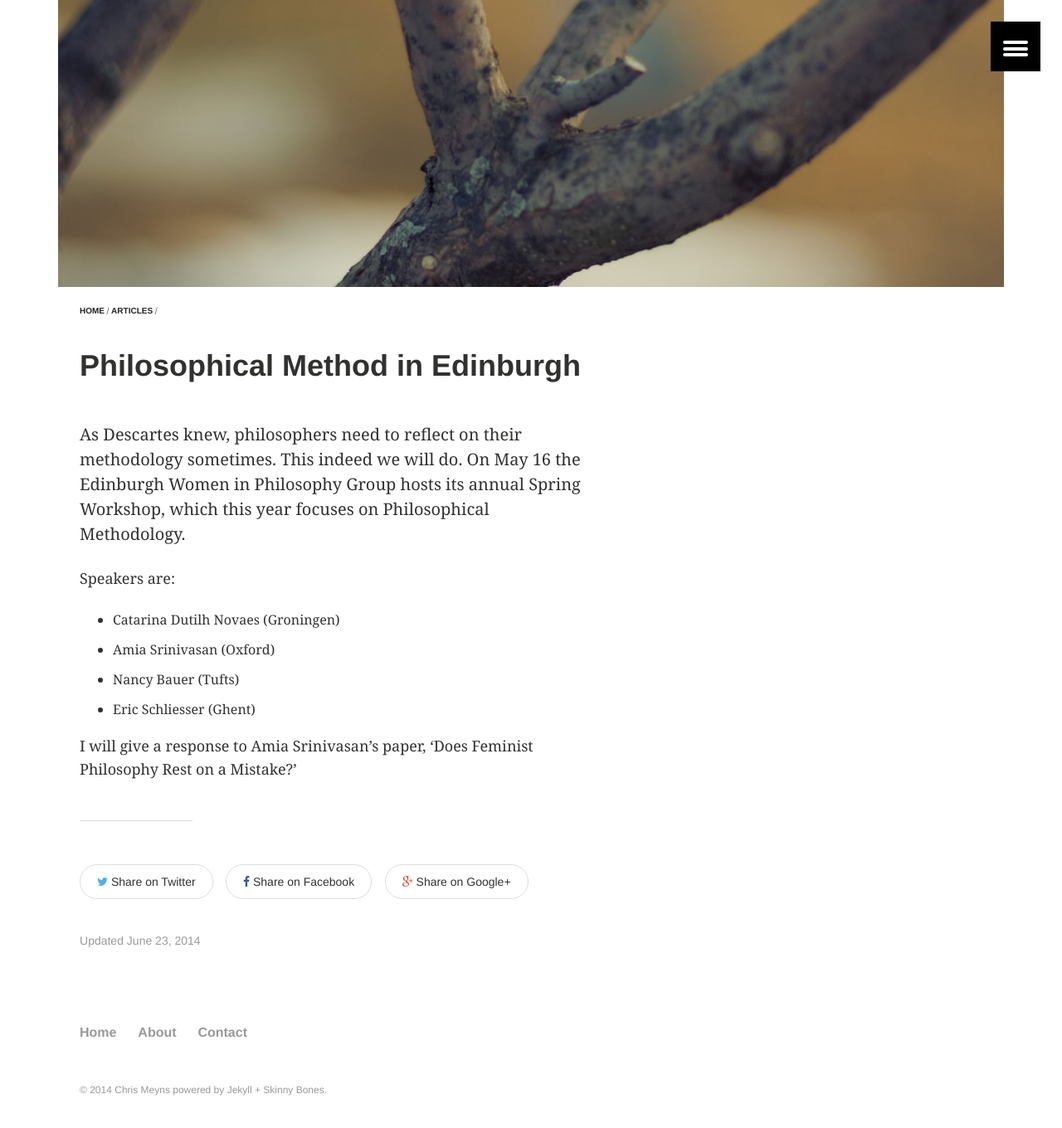
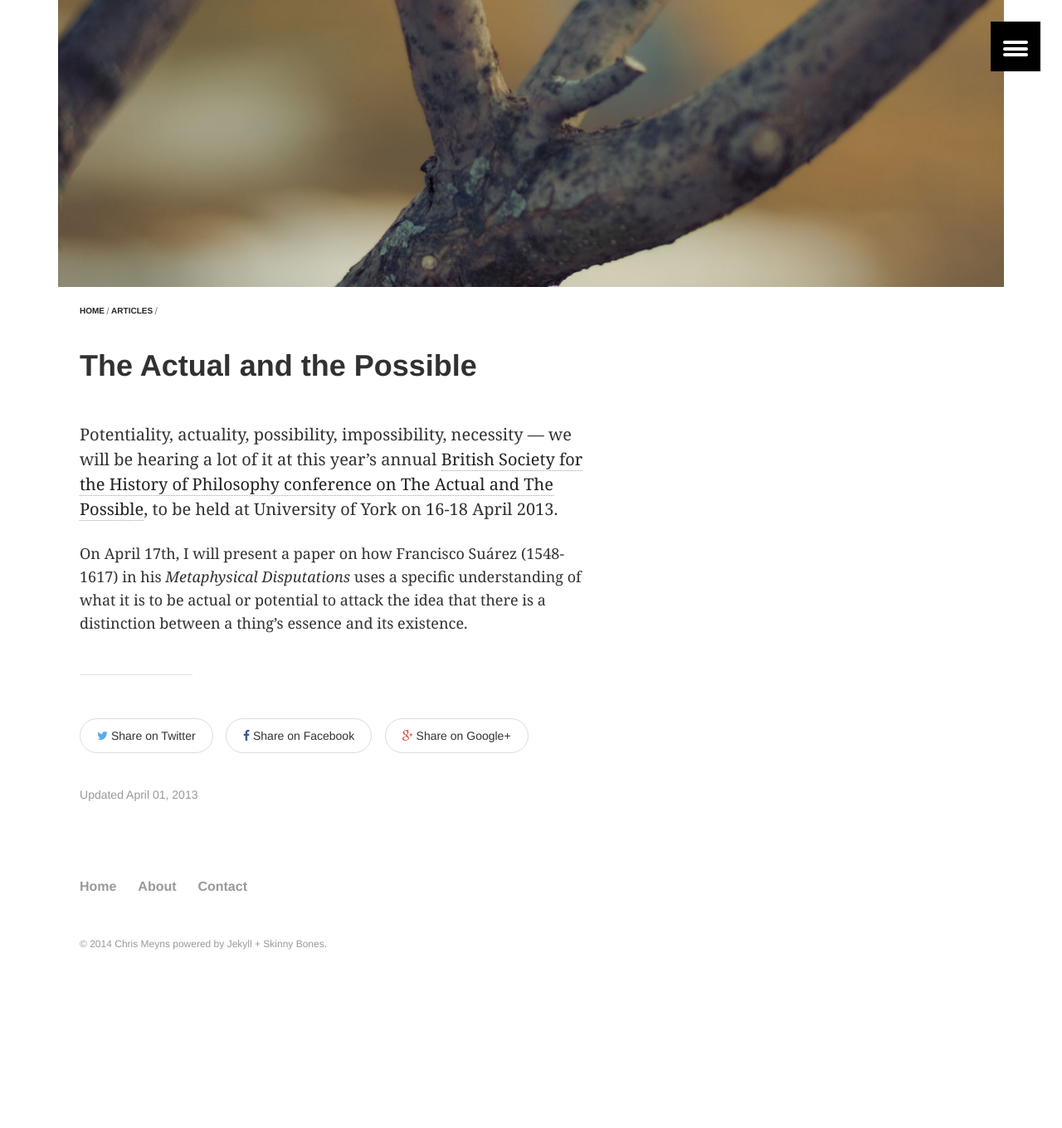
Before and after one commit to msteenhagen/csmeyns.github.io, a Jekyll site: the page built from _posts/articles/2013-02-13-osmp.md, in a window 1280 px wide and 1400 px high, scrolled down 336 px. Shown: the top 1360 px of the window at 83% size. Built offline with Jekyll 4.4.1, drawn with Linux system fonts in a browser that asks for light colours; after the commit the page ends 1560 px from its top, so only the background shows below that.

Commit message:
actual-possible txt

```diff
--- a/_posts/articles/2013-02-13-osmp.md
+++ b/_posts/articles/2013-02-13-osmp.md
@@ -1,11 +1,11 @@
 ---
 layout: article
-title: Philosophical Method in Edinburgh
-date: 2014-06-23T16:19:16-04:00
+title: The Actual and the Possible
+date: 2013-04-01T16:19:16-04:00
 modified:
 ads: false
 categories: articles
-excerpt: "On May 16 the Edinburgh Women in Philosophy Group hosts its annual Spring Workshop. I will give a response to Amia Srinivasan."
+excerpt: "I will speak at the British Society for the History of Philosophy conference on The Actual and The Possible."
 tags: []
 image:
   feature: branch-1600x800.jpg
@@ -13,13 +13,6 @@ image:
   thumb: branch-1600x800.jpg
 ---
 
-As Descartes knew, philosophers need to reflect on their methodology sometimes. This indeed we will do. On May 16 the Edinburgh Women in Philosophy Group hosts its annual Spring Workshop, which this year focuses on Philosophical Methodology.
+Potentiality, actuality, possibility, impossibility, necessity — we will be hearing a lot of it at this year’s annual [British Society for the History of Philosophy conference on The Actual and The Possible](http://actualpossibleconference.wordpress.com/), to be held at University of York on 16-18 April 2013.
 
-Speakers are:
-
-- Catarina Dutilh Novaes (Groningen)
-- Amia Srinivasan (Oxford)
-- Nancy Bauer (Tufts)
-- Eric Schliesser (Ghent)
-
-I will give a response to Amia Srinivasan’s paper, ‘Does Feminist Philosophy Rest on a Mistake?’
+On April 17th, I will present a paper on how Francisco Suárez (1548-1617) in his *Metaphysical Disputations* uses a specific understanding of what it is to be actual or potential to attack the idea that there is a distinction between a thing’s essence and its existence.
```
Also changed, not shown: _posts/articles/2012-12-03-commentators.md (+1 -1 lines).
